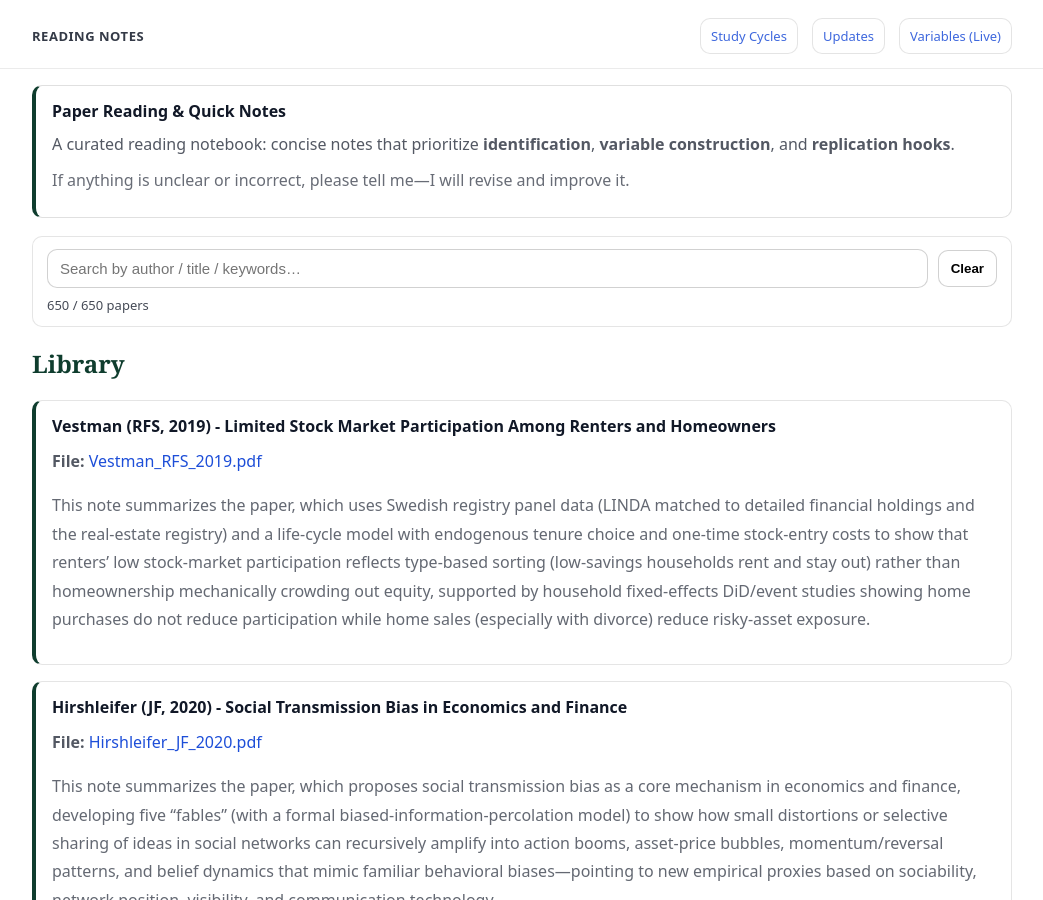
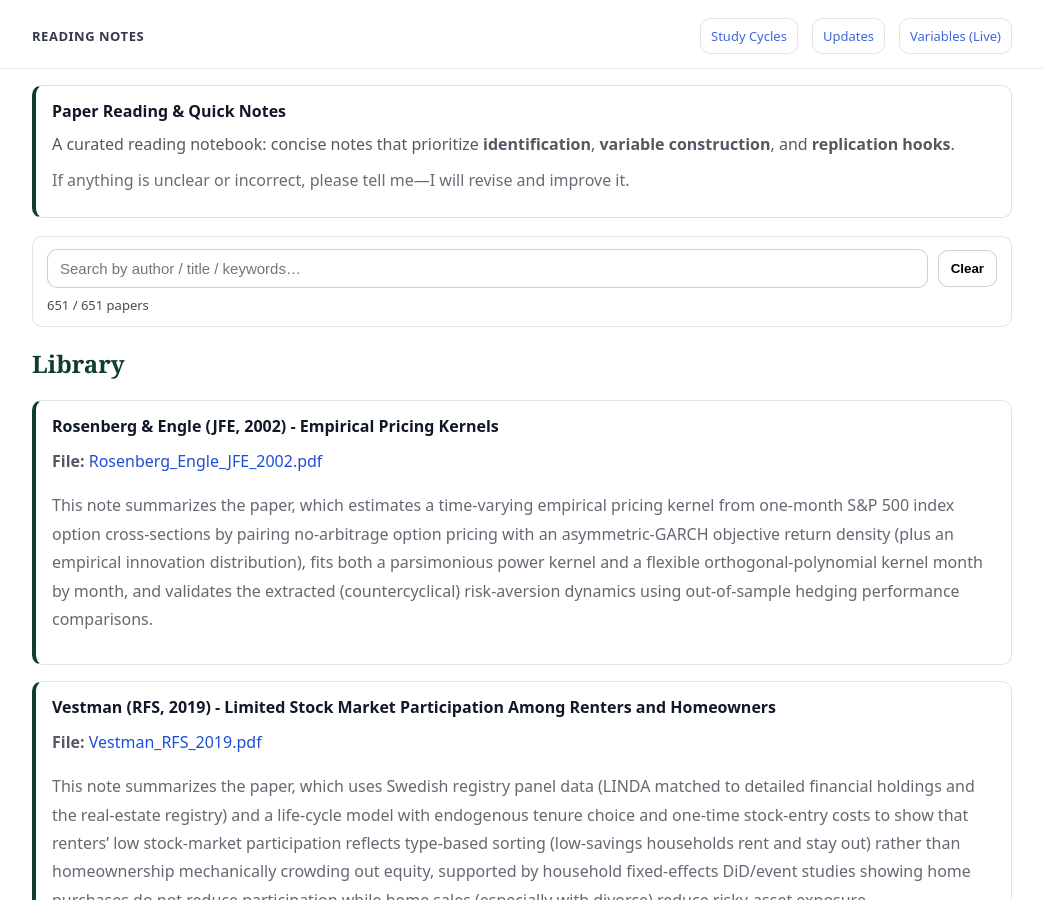
Before and after one commit to yaxinzn/study-archive, a Jekyll site: the page built from reading/index.md, in a window 1280 px wide and 900 px high. Shown: the whole window, without its empty margins (118-1161 px from the left). Built offline with Jekyll 4.4.1, drawn with Linux system fonts in a browser that asks for light colours.

Commit message:
Reading: add/update Rosenberg_Engle_JFE_2002.pdf

```diff
--- a/_data/reading.yml
+++ b/_data/reading.yml
@@ -1,3 +1,7 @@
+- title: "Rosenberg & Engle (JFE, 2002) - Empirical Pricing Kernels"
+  file: "Rosenberg_Engle_JFE_2002.pdf"
+  desc: "This note summarizes the paper, which estimates a time-varying empirical pricing kernel from one-month S&P 500 index option cross-sections by pairing no-arbitrage option pricing with an asymmetric-GARCH objective return density (plus an empirical innovation distribution), fits both a parsimonious power kernel and a flexible orthogonal-polynomial kernel month by month, and validates the extracted (countercyclical) risk-aversion dynamics using out-of-sample hedging performance comparisons."
+
 - title: "Vestman (RFS, 2019) - Limited Stock Market Participation Among Renters and Homeowners"
   file: "Vestman_RFS_2019.pdf"
   desc: "This note summarizes the paper, which uses Swedish registry panel data (LINDA matched to detailed financial holdings and the real-estate registry) and a life-cycle model with endogenous tenure choice and one-time stock-entry costs to show that renters’ low stock-market participation reflects type-based sorting (low-savings households rent and stay out) rather than homeownership mechanically crowding out equity, supported by household fixed-effects DiD/event studies showing home purchases do not reduce participation while home sales (especially with divorce) reduce risky-asset exposure."
```
Also changed, not shown: 1 other file.
